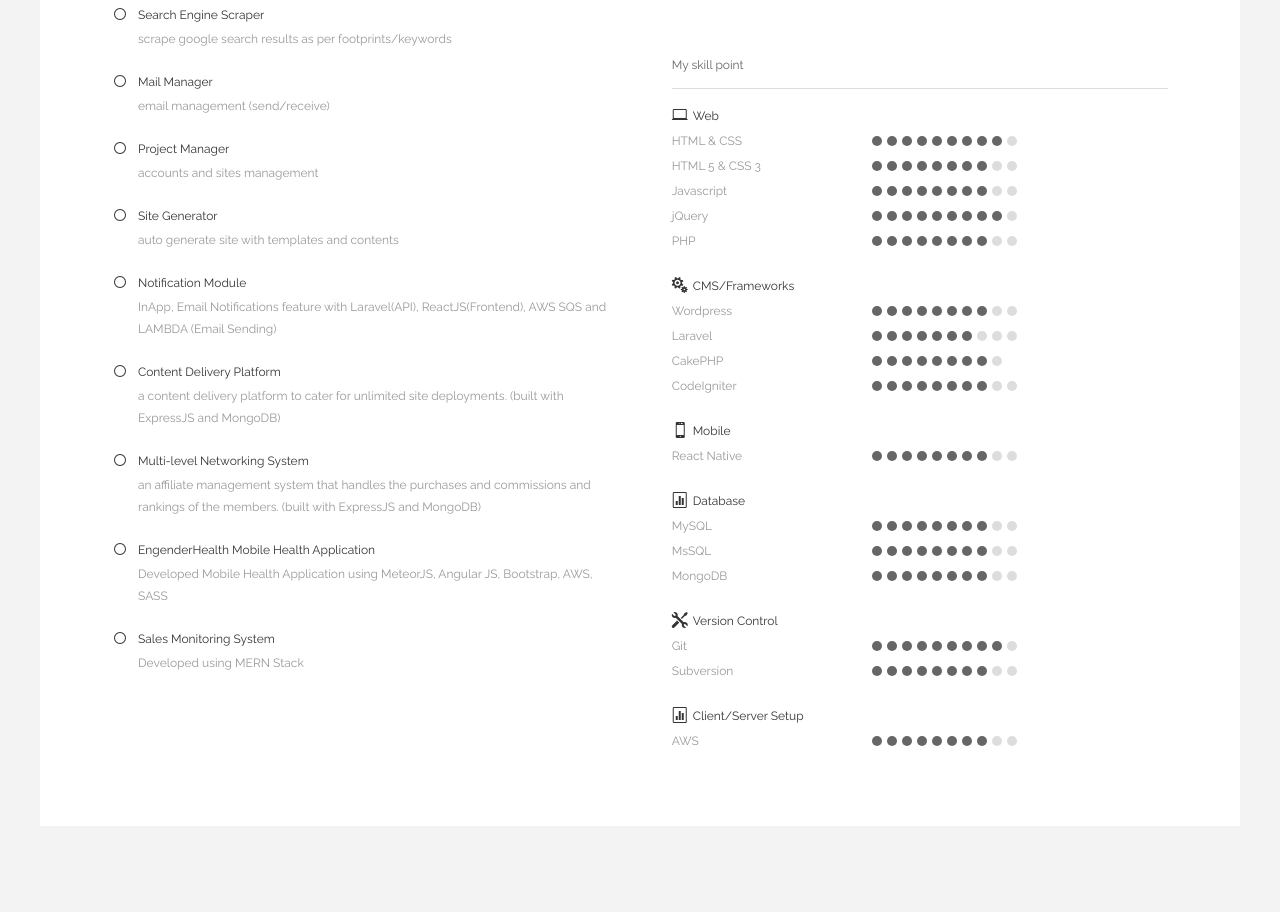
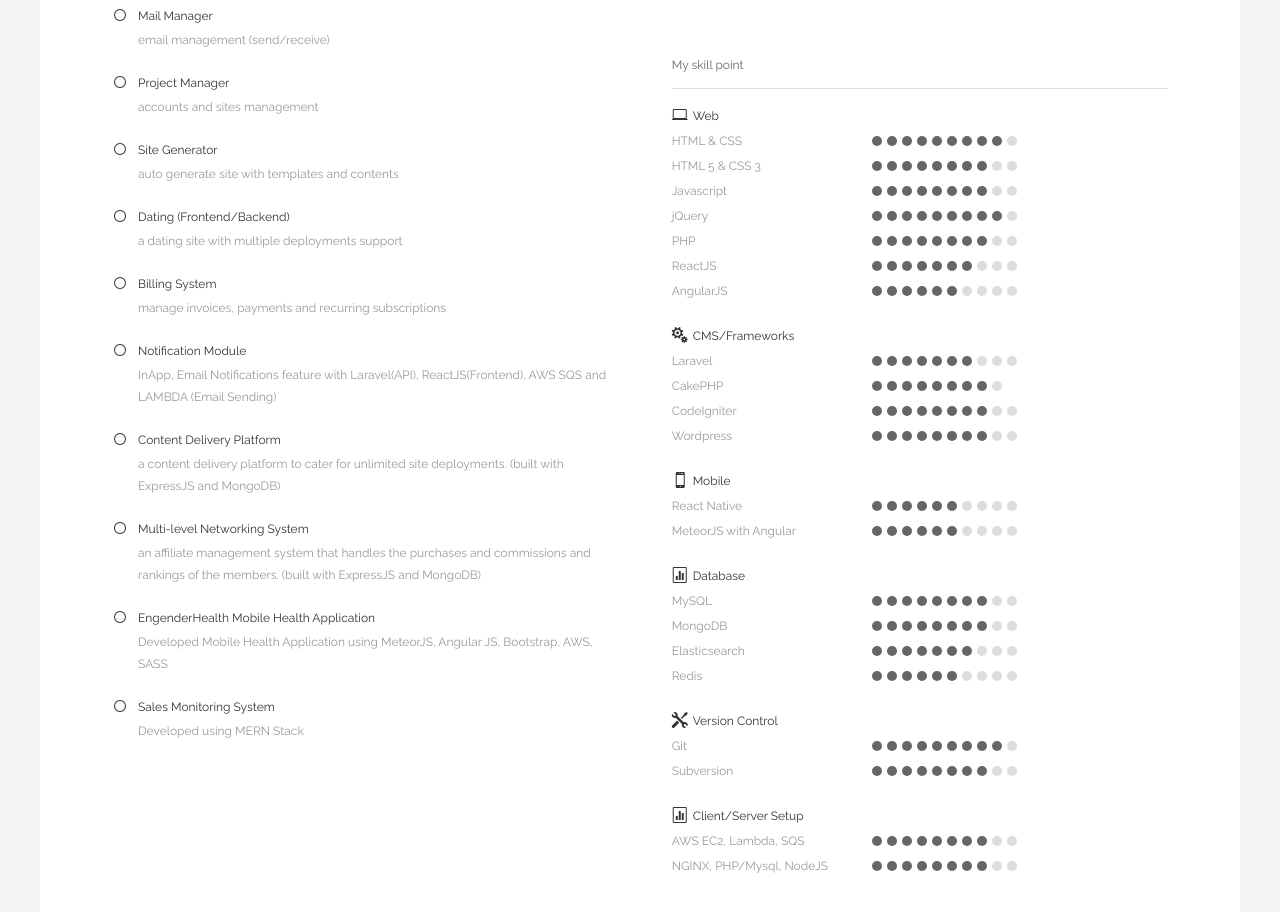
Before and after one commit to roelabasa/roelabasa.github.io, a plain HTML site: page index.html in a window 1280 px wide. Shown: the part 1114-2026 px from the top of the page. Before the commit the page ends 1940 px from the top, so only its background shows below. Drawn offline with Linux system fonts and the light colour scheme.

Commit message:
my updates

```diff
--- a/index.html
+++ b/index.html
@@ -56,7 +56,11 @@
                     <!--left-->
                     <div class="info_area info_left info_content">
                         <h5>My Story</h5>
-                        <p>I'm Roel born in Cebu but raised in Glan Saranggani Province. I graduated in CITE Technical Institute Inc, taking up Information Technology last May 2003. I had my first job experience in the last 3 semesters of my studies. This is due to the training scheme adopted by CITE which comprises of an in-plant and in-school training. So it's definitely keeping the students to be job oriented. This training scheme is called Dual-Training-System (DTS).  The students will render a 5-day work in the company and will report to the school for one day since there are still academic subjects taken beside the DTS. In my case, I was placed in Lexmark Research and Development Corporation where I was assigned as Macintosh OS Printer Driver tester.</p>
+                        <p>I graduated in CITE Technical Institute Inc, taking up Information Technology last May 2003.
+                          I had my first job experience in the last 3 semesters of my studies.
+                          This is due to the training scheme adopted by CITE which comprises of an in-plant and in-school training.
+                          So it's definitely keeping the students to be job oriented. This training scheme is called Dual-Training-System (DTS).
+                          I was placed in Lexmark Research and Development Corporation where I was assigned as Macintosh OS Printer Driver tester.</p>
                         <p>I shifted my career to being a programmer, when I got hired as a Multimedia Programmer and eventually, inclined into software development for about 10 years now.</p>
                         <p>On my spare time, I usually find myself into sports like playing pingpong, or any sports that I have might get a chance to play with my friends else I will be in front of my pc playing some stuff.</p>
                         <h5>Some of my / participating projects</h5>
@@ -108,6 +112,20 @@
                                 <div class="con">
                                     <h3><i aria-hidden="true" data-icon="&#x5b;"></i>Site Generator</h3>
                                     <p>auto generate site with templates and contents</p>
+                                </div>
+                            </li>
+
+                            <li class="clearfix">
+                                <div class="con">
+                                    <h3><i aria-hidden="true" data-icon="&#x5b;"></i>Dating (Frontend/Backend)</h3>
+                                    <p>a dating site with multiple deployments support</p>
+                                </div>
+                            </li>
+
+                            <li class="clearfix">
+                                <div class="con">
+                                    <h3><i aria-hidden="true" data-icon="&#x5b;"></i>Billing System</h3>
+                                    <p>manage invoices, payments and recurring subscriptions</p>
                                 </div>
                             </li>
                             <li class="clearfix">
@@ -307,14 +325,10 @@
                             <em></em>
                             </dd>
                         </dl>
-                        <dl class="clearfix mt20">
-                            <dt><h6><i aria-hidden="true" data-icon=""></i>CMS/Frameworks</h6><h6></h6></dt>
-                            <dd></dd>
-                        </dl>
+
                         <dl class="clearfix">
-                            <dt>Wordpress</dt>
+                            <dt>ReactJS</dt>
                             <dd>
-                            <b></b>
                             <b></b>
                             <b></b>
                             <b></b>
@@ -324,7 +338,27 @@
                             <b></b>
                             <em></em>
                             <em></em>
+                            <em></em>
                             </dd>
+                        </dl>
+                        <dl class="clearfix">
+                            <dt>AngularJS</dt>
+                            <dd>
+                            <b></b>
+                            <b></b>
+                            <b></b>
+                            <b></b>
+                            <b></b>
+                            <b></b>
+                            <em></em>
+                            <em></em>
+                            <em></em>
+                            <em></em>
+                            </dd>
+                        </dl>
+                        <dl class="clearfix mt20">
+                            <dt><h6><i aria-hidden="true" data-icon=""></i>CMS/Frameworks</h6><h6></h6></dt>
+                            <dd></dd>
                         </dl>
                         <dl class="clearfix">
                             <dt>Laravel</dt>
@@ -370,6 +404,21 @@
                             <em></em>
                             </dd>
                         </dl>
+                        <dl class="clearfix">
+                            <dt>Wordpress</dt>
+                            <dd>
+                            <b></b>
+                            <b></b>
+                            <b></b>
+                            <b></b>
+                            <b></b>
+                            <b></b>
+                            <b></b>
+                            <b></b>
+                            <em></em>
+                            <em></em>
+                            </dd>
+                        </dl>
                         <dl class="clearfix mt20">
                             <dt><h6><i aria-hidden="true" data-icon=""></i>Mobile</h6><h6></h6></dt>
                             <dd></dd>
@@ -383,8 +432,23 @@
                             <b></b>
                             <b></b>
                             <b></b>
+                            <em></em>
+                            <em></em>
+                            <em></em>
+                            <em></em>
+                            </dd>
+                        </dl>
+                        <dl class="clearfix">
+                            <dt>MeteorJS with Angular</dt>
+                            <dd>
                             <b></b>
                             <b></b>
+                            <b></b>
+                            <b></b>
+                            <b></b>
+                            <b></b>
+                            <em></em>
+                            <em></em>
                             <em></em>
                             <em></em>
                             </dd>
@@ -409,7 +473,7 @@
                             </dd>
                         </dl>
                         <dl class="clearfix">
-                            <dt>MsSQL</dt>
+                            <dt>MongoDB</dt>
                             <dd>
                             <b></b>
                             <b></b>
@@ -424,7 +488,7 @@
                             </dd>
                         </dl>
                         <dl class="clearfix">
-                            <dt>MongoDB</dt>
+                            <dt>Elasticsearch</dt>
                             <dd>
                             <b></b>
                             <b></b>
@@ -433,7 +497,23 @@
                             <b></b>
                             <b></b>
                             <b></b>
+                            <em></em>
+                            <em></em>
+                            <em></em>
+                            </dd>
+                        </dl>
+
+                        <dl class="clearfix">
+                            <dt>Redis</dt>
+                            <dd>
                             <b></b>
+                            <b></b>
+                            <b></b>
+                            <b></b>
+                            <b></b>
+                            <b></b>
+                            <em></em>
+                            <em></em>
                             <em></em>
                             <em></em>
                             </dd>
@@ -477,7 +557,22 @@
                             <dd></dd>
                         </dl>
                         <dl class="clearfix">
-                            <dt>AWS</dt>
+                            <dt>AWS EC2, Lambda, SQS</dt>
+                            <dd>
+                            <b></b>
+                            <b></b>
+                            <b></b>
+                            <b></b>
+                            <b></b>
+                            <b></b>
+                            <b></b>
+                            <b></b>
+                            <em></em>
+                            <em></em>
+                            </dd>
+                        </dl>
+                        <dl class="clearfix">
+                            <dt>NGINX, PHP/Mysql, NodeJS</dt>
                             <dd>
                             <b></b>
                             <b></b>
```
